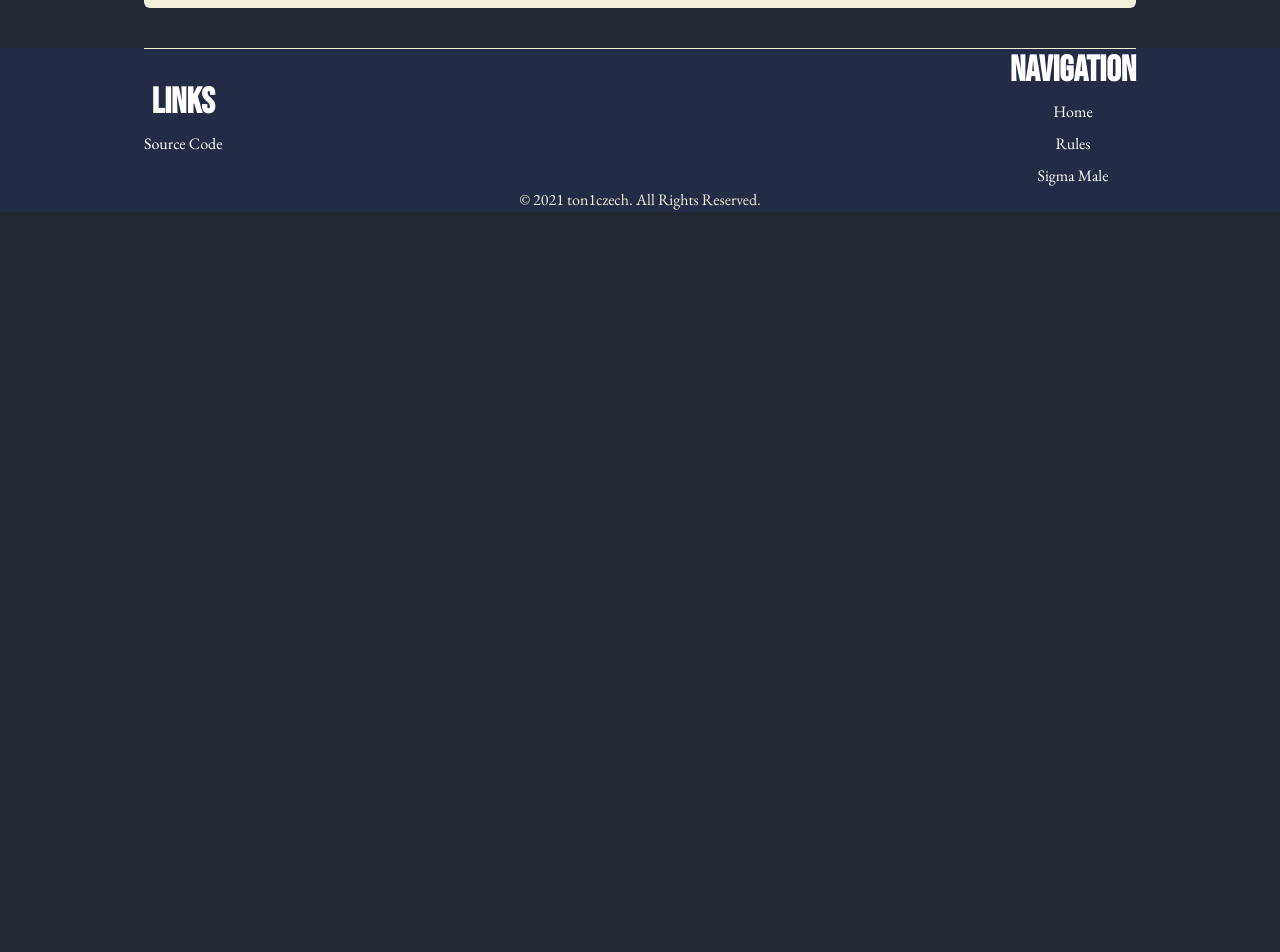
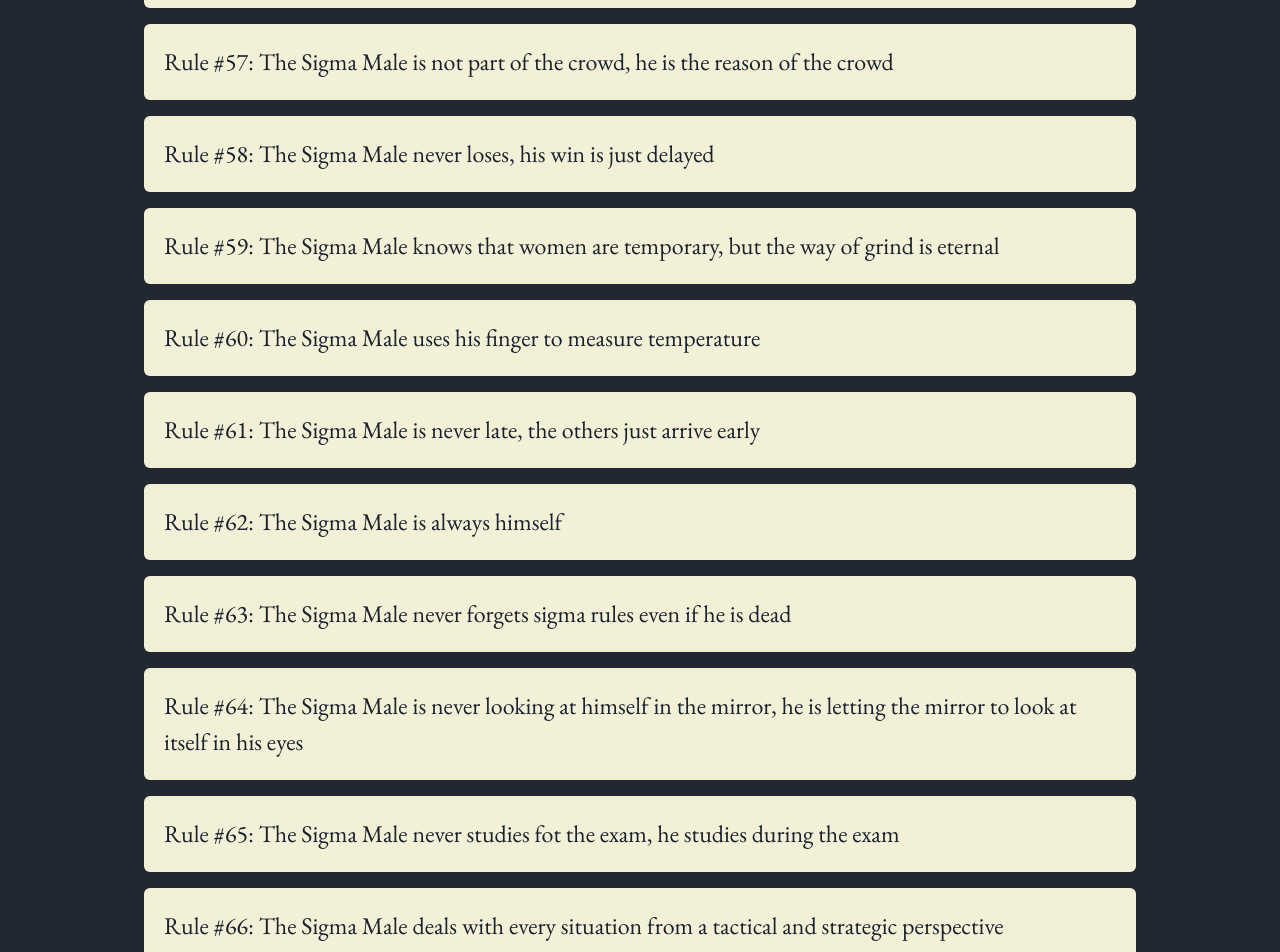
Before and after one commit to ton1czech/sigma-rules, a Next.js app: page /rules in a window 1280 px wide. Shown: the part 6197-7149 px from the top of the page. Before the commit the page ends 6409 px from the top, so only its background shows below. Built offline with nearby package versions, Linux system fonts and the light colour scheme.

Commit message:
🎁NEW: added rules

```diff
--- a/constants/data.js
+++ b/constants/data.js
@@ -201,11 +201,11 @@ export const rules = [
   },
   {
     id: 51,
-    text: 'The Sigma Male would never had sex, because he would lose his virginity, and he never lose',
+    text: 'The Sigma Male never has sex, because he would lose his virginity, and he never lose',
   },
   {
     id: 52,
-    text: 'The Sigma Male donates to charity, then demands for a refund',
+    text: 'The Sigma Male donates to charity, then demands for a refund when needed',
   },
   {
     id: 53,
@@ -223,4 +223,180 @@ export const rules = [
     id: 56,
     text: 'The Sigma Male knows that getting old is just an excuse, he establishes dominance on his biology',
   },
+  {
+    id: 57,
+    text: 'The Sigma Male is not part of the crowd, he is the reason of the crowd',
+  },
+  {
+    id: 58,
+    text: 'The Sigma Male never loses, his win is just delayed',
+  },
+  {
+    id: 59,
+    text: 'The Sigma Male knows that women are temporary, but the way of grind is eternal',
+  },
+  {
+    id: 60,
+    text: 'The Sigma Male uses his finger to measure temperature',
+  },
+  {
+    id: 61,
+    text: 'The Sigma Male is never late, the others just arrive early',
+  },
+  {
+    id: 62,
+    text: 'The Sigma Male is always himself',
+  },
+  {
+    id: 63,
+    text: 'The Sigma Male never forgets sigma rules even if he is dead',
+  },
+  {
+    id: 64,
+    text: 'The Sigma Male is never looking at himself in the mirror, he is letting the mirror to look at itself in his eyes',
+  },
+  {
+    id: 65,
+    text: 'The Sigma Male never studies fot the exam, he studies during the exam',
+  },
+  {
+    id: 66,
+    text: 'The Sigma Male deals with every situation from a tactical and strategic perspective',
+  },
+  {
+    id: 67,
+    text: 'The three most important qualities that the Sigma Male looks for in a woman are intelligence, trustworthiness, and reliability',
+  },
+  {
+    id: 68,
+    text: 'The Sigma Male understands that you must always bring balance to any situation',
+  },
+  {
+    id: 69,
+    text: 'The Sigma Male understands that one of his greatest talents is his creative mind',
+  },
+  {
+    id: 70,
+    text: 'The Sigma Male lives by the motto “If I can envision it then I can accomplish it”',
+  },
+  {
+    id: 71,
+    text: 'The Sigma Male never forgets those that treat him right and he always remembers those that treat him wrong',
+  },
+  {
+    id: 72,
+    text: 'The Sigma Male does not lose his mind over someone that does not mind losing you',
+  },
+  {
+    id: 73,
+    text: 'The Sigma Male understands that a man that knows how to treat a woman will always be able to keep one',
+  },
+  {
+    id: 74,
+    text: 'The Sigma Male understands that whenever someone tells him to “Just let it go” what they are really saying is that they don’t believe that they have the power to punish their enemies',
+  },
+  {
+    id: 75,
+    text: 'The Sigma Male lives by the motto “You can do whatever you wanna do but you can’t do it with me”',
+  },
+  {
+    id: 76,
+    text: 'The Sigma Male lives by the motto ”You may be cold but I’m colder',
+  },
+  {
+    id: 77,
+    text: 'The Sigma Male is an above-average male and therefore engages in above-average thinking',
+  },
+  {
+    id: 78,
+    text: 'The Sigma Male understands that when people hate him he must be doing something right',
+  },
+  {
+    id: 79,
+    text: 'The Sigma Male lives by the motto “Those that fail to plan plan to fail”',
+  },
+  {
+    id: 80,
+    text: 'The Sigma Male understands that before he can stimulate a woman physically he must first stimulate her mentally',
+  },
+  {
+    id: 81,
+    text: 'Number66-The Sigma Male believes that if he has to beg for something then he does not need it',
+  },
+  {
+    id: 82,
+    text: 'Number67-The Sigma Male keeps conversation to a minimum',
+  },
+  {
+    id: 83,
+    text: 'Number68-The Sigma Male never tries to explain himself to anyone',
+  },
+  {
+    id: 84,
+    text: 'Number69-The Sigma Male understands that in order to debate anyone the person that he is debating must have an intelligence level either equal to or greater than his',
+  },
+  {
+    id: 85,
+    text: 'Number70-The Sigma Male is a chameleon because he can adapt to any environment',
+  },
+  {
+    id: 86,
+    text: 'Number71-The Sigma Male lives by the motto “When you treat me like a dog you bring the wolf out of me”',
+  },
+  {
+    id: 87,
+    text: 'Number72-The difference between the Alpha Male and the Sigma Male is as follows, The Alpha Male is a dog who chases but the Sigma is a wolf who hunts',
+  },
+  {
+    id: 88,
+    text: 'Number73-The Sigma Male understands that the greatest menace is that which is unseen because you can’t fight what you can’t see',
+  },
+  {
+    id: 89,
+    text: 'Number74-The Sigma Male understands that the most important piece of jewelry that a man can wear is a watch because a watch tells time, time is mathematics, mathematics is numbers, and numbers rule the universe',
+  },
+  {
+    id: 90,
+    text: 'Number75-The Sigma Male understands that he is not the exception but the norm',
+  },
+  {
+    id: 91,
+    text: 'Number76-The Sigma Male knows that the two most powerful weapons in his arsenal are his ability to be polite and charming',
+  },
+  {
+    id: 92,
+    text: 'Number77-The Sigma Male understands that before he can believe in anyone else he must first believe in himself',
+  },
+  {
+    id: 93,
+    text: 'Number78-The Sigma Male understands that more he allows someone to talk the more information he can get out of them',
+  },
+  {
+    id: 94,
+    text: 'Number79-The Sigma Male knows that the key to winning any battle is to be able to outthink your opponent',
+  },
+  {
+    id: 95,
+    text: 'Number80-The Sigma Male understands that revenge and justice are one and the same',
+  },
+  {
+    id: 96,
+    text: 'Number81-The Sigma Male understands that he can never miss what he never had',
+  },
+  {
+    id: 97,
+    text: 'Number82-The Sigma Male will never let anyone control his narrative',
+  },
+  {
+    id: 98,
+    text: 'Number83-The Sigma Male lives by the motto “I do not forgive and I do not forget',
+  },
+  {
+    id: 99,
+    text: 'Number84- The Sigma Male understands that you never get a second chance to make a first impression',
+  },
+  {
+    id: 100,
+    text: 'Number85-The Sigma Male will always pick and choose his words very carefully',
+  },
 ]
```
